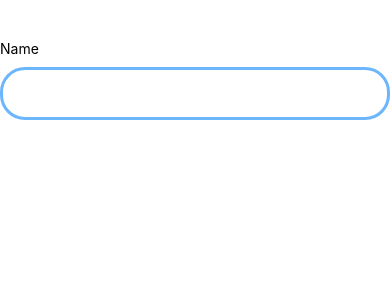
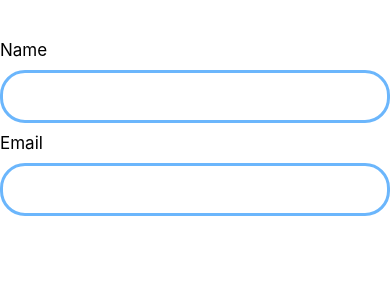
Before and after one commit to STEM-E-Youth-Career-Development-Program/map-app, a React Native app: screen / in a window 390 px wide. Shown: the top 300 px of the page. Built offline with nearby package versions, Linux system fonts and the light colour scheme.

Commit message:
Built the error message component

```diff
--- a/App.js
+++ b/App.js
@@ -5,8 +5,9 @@ import AppFormField from './app/components/AppFormField';
 export default function App() {
   return (
     <View style={styles.container}>
-      <AppForm initialValues={{ name: '' }}>
+      <AppForm initialValues={{ name: '', email: '' }}>
         <AppFormField name={'name'} label={'Name'} />
+        <AppFormField name={'email'} label={'Email'} />
       </AppForm>
     </View>
   );
--- a/app/components/AppFormField.js
+++ b/app/components/AppFormField.js
@@ -2,11 +2,13 @@ import React, { useRef } from 'react';
 import { useFormikContext } from 'formik';
 
 import AppTextInput from './AppTextInput';
+import ErrorMessage from './ErrorMessage';
 import Label from './Label';
 
 function AppFormField({ label, name, ...otherProps }) {
   const inputRef = useRef(null);
-  const { setFieldTouched, setFieldValue, values } = useFormikContext();
+  const { errors, setFieldTouched, setFieldValue, touched, values } =
+    useFormikContext();
 
   return (
     <>
@@ -18,6 +20,7 @@ function AppFormField({ label, name, ...otherProps }) {
         value={values[name]}
         {...otherProps}
       />
+      <ErrorMessage error={errors[name]} visible={touched[name]} />
     </>
   );
 }
--- a/app/components/AppTextInput.js
+++ b/app/components/AppTextInput.js
@@ -14,8 +14,9 @@ export default AppTextInput;
 const styles = StyleSheet.create({
   container: {
     borderColor: '#6BB6FC',
+    borderWidth: 3,
     borderRadius: 25,
+    marginVertical: 10,
     padding: 15,
-    borderWidth: 3,
   },
 });
--- /dev/null
+++ b/app/components/ErrorMessage.js
@@ -0,0 +1,17 @@
+import React from 'react';
+import { StyleSheet, Text } from 'react-native';
+
+function ErrorMessage({ error, visible }) {
+  if (!error || !visible) return null;
+  return <Text style={styles.error}>{error}</Text>;
+}
+
+export default ErrorMessage;
+
+const styles = StyleSheet.create({
+  error: {
+    color: 'red',
+    fontSize: 16,
+    marginBottom: 15,
+  },
+});
--- a/app/components/Label.js
+++ b/app/components/Label.js
@@ -13,6 +13,6 @@ export default Label;
 
 const styles = StyleSheet.create({
   label: {
-    marginBottom: 10,
+    fontSize: 17,
   },
 });
```
